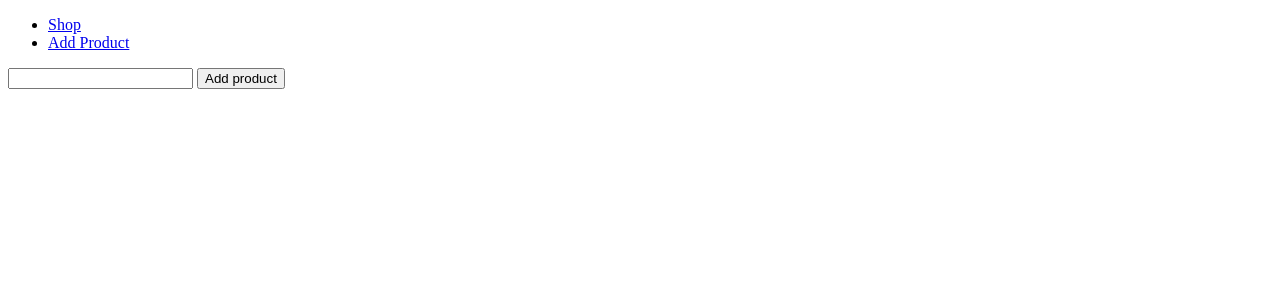
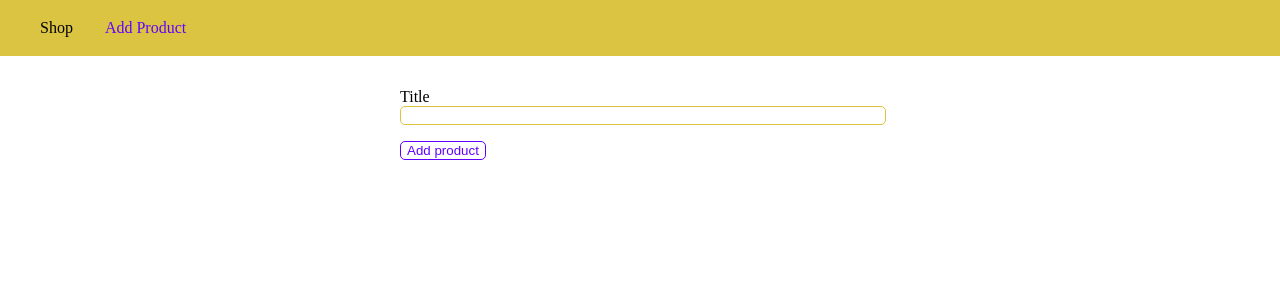
Before and after one commit to SottoMayor/NodeJS, a Node server app: page /admin/add-product in a window 1280 px wide; the page is wider, and only the part inside the window is pictured. Shown: the top 300 px of that part. Run offline with Node 20, Linux system fonts and the light colour scheme.

Commit message:
styling our HTML pages

```diff
--- a/views/add-product.html
+++ b/views/add-product.html
@@ -4,31 +4,121 @@
     <meta charset="UTF-8">
     <meta name="viewport" content="width=device-width, initial-scale=1.0">
     <title>Shop Page</title>
+
+    <style>
+
+        body{
+            padding: 0;
+            margin: 0;
+        }
+
+        main{
+            padding: 1rem;
+        }
+
+        .header{
+            width: 100%;
+            height: 56px;
+            background-color: #dbc441;
+            padding: 0 1.5rem;
+        }
+
+        .header__nav{
+            height: 100%;
+            display: flex;
+            align-items: center;
+        }
+
+        .header__item-list{
+            list-style: none;
+            margin: 0;
+            padding: 0;
+            display: flex;
+        }
+
+        .header__item{
+            margin: 0 1rem;
+            padding: 0;
+        }
+
+        .header__item a{
+            text-decoration: none;
+            color: black;
+
+        }
+
+        .header__item a:hover,
+        .header__item a:active,
+        .header__item a.active{
+            color: #6200ff;
+        }
+
+        .product-form{
+            width: 30rem;
+            max-width: 90%;
+            margin: auto;
+        }
+
+        .form-control{
+            margin: 1rem 0;
+        }
+
+        .form-control label,
+        .form-control input{
+            display: block;
+            width: 100%;
+        }
+
+        .form-control input{
+            border: 1px solid #dbc441;
+            border-radius: 5px;
+        }
+
+        button{
+            border: 1px solid #6200ff;
+            background-color: white;
+            color: #6200ff;
+            border-radius: 5px;
+            cursor: pointer;
+        }
+
+        button:hover,
+        button:active{
+            color: white;
+            background-color: #6200ff;
+        }
+
+    </style>
 </head>
 <body>
-        <header>
+    <header class="header">
 
-            <nav>
+        <nav class="header__nav">
 
-                <ul>
+            <ul class="header__item-list">
 
-                    <li><a href="/">Shop</a></li>
+                <li class="header__item"><a href="/">Shop</a></li>
 
-                    <li><a href="/add-product">Add Product</a></li>
+                <li class="header__item"><a class="active" href="/admin/add-product">Add Product</a></li>
 
-                </ul>
+            </ul>
 
-            </nav>
+        </nav>
 
-        </header>
+    </header>
 
         <main>
 
-            <form action="/admin/add-product" method="POST">
+            <form action="/admin/add-product" method="POST" class="product-form">
 
-                <input type="text" name="title">
+                <div class="form-control">
 
-                <button type="submit">Add product</button>
+                    <label for="title">Title</label>
+                    <input type="text" name="title" id="title">
+
+                </div><!--form-control-->
+
+                    <button type="submit">Add product</button>
 
             </form>
 
```
Also changed, not shown: views/page-not-found.html (+75 -1 lines), views/shop.html (+59 -8 lines).
